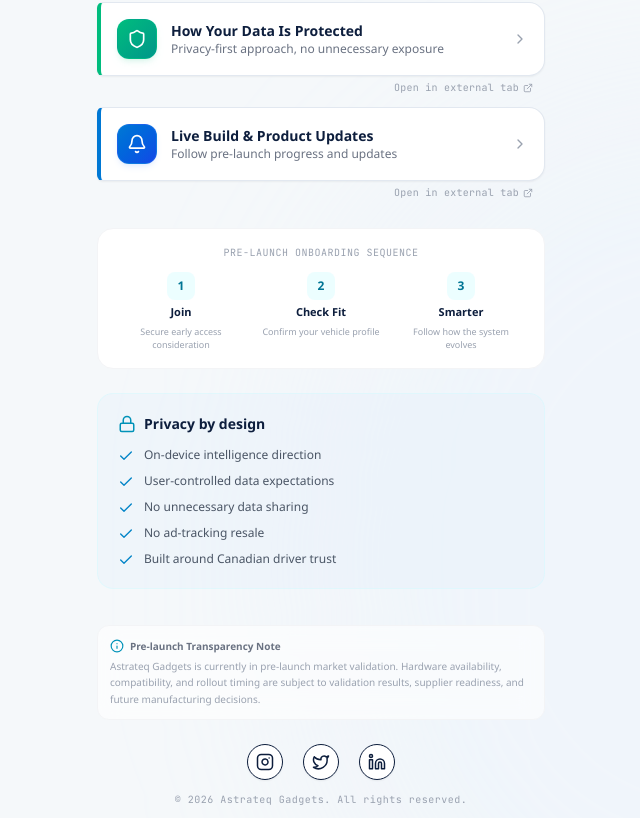
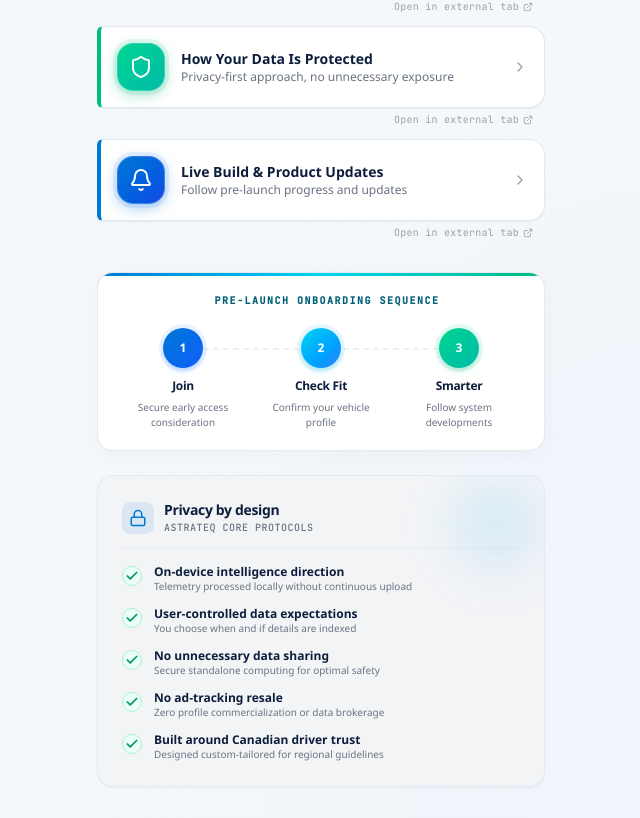
Before and after one commit to MaverickKing17/astrateq-linkbio-gateway, a React (Vite) app: page / in a window 1280 px wide. Shown: the part 1022-1840 px from the top of the page, without its empty margins (319-959 px from the left). Built offline with nearby package versions, Linux system fonts and the light colour scheme.

Commit message:
feat(ui): enhance summer readiness button styling
Refine visual aesthetics of the readiness button with updated sizing, icon scale, and hover transition effects to improve user engagement.

```diff
--- a/src/App.tsx
+++ b/src/App.tsx
@@ -153,9 +153,7 @@
               </span>
             </a>
           </motion.div>
-        </div>
-
-        {/* SECONDARY ACTION BUTTONS FLOW */}
+        </div>        {/* SECONDARY ACTION BUTTONS FLOW */}
         <div className="flex flex-col gap-3">
 
           {/* Button 1: Summer Vehicle Readiness Check (IMPROVED - FIRST UNDER COHORT CTA) */}
@@ -165,9 +163,9 @@
               className="w-full text-left bg-white border-l-4 border-l-amber-500 border-y border-r border-slate-200 rounded-r-2xl rounded-l-md p-4 flex items-center justify-between hover:border-amber-400 hover:shadow-[0_8px_25px_rgba(245,158,11,0.12)] hover:bg-amber-50/5 transition-all relative cursor-pointer shadow-xs"
               id="btn-summer-readiness"
             >
-              <div className="flex items-center gap-3.5">
-                <div className="w-10 h-10 rounded-xl bg-gradient-to-br from-amber-500 to-orange-600 text-white flex items-center justify-center shrink-0 border border-amber-400/20 shadow-md shadow-orange-500/10">
-                  <Compass className="w-5 h-5 text-white" />
+              <div className="flex items-center gap-4">
+                <div className="w-12 h-12 rounded-2xl bg-gradient-to-br from-amber-400 to-orange-500 text-white flex items-center justify-center shrink-0 border border-white/20 shadow-[0_4px_14px_rgba(245,158,11,0.35)] ring-4 ring-amber-500/10 group-hover:scale-105 group-hover:rotate-2 group-hover:shadow-[0_6px_20px_rgba(245,158,11,0.45)] transition-all duration-300">
+                  <Compass className="w-6 h-6 text-white" />
                 </div>
                 <div className="flex flex-col">
                   <span className="font-display font-extrabold text-sm text-[#0d1e3d] group-hover:text-amber-700 transition-colors">
@@ -177,7 +175,7 @@
                 </div>
               </div>
               <div className="flex items-center gap-1.5">
-                <span className="text-[10px] font-mono text-amber-700 font-bold hidden xs:inline-flex bg-amber-50 px-2 py-0.5 rounded-sm border border-amber-250">Interactive</span>
+                <span className="text-[10px] font-mono text-amber-700 font-bold hidden xs:inline-flex bg-amber-55 px-2 py-0.5 rounded-sm border border-amber-250">Interactive</span>
                 <ChevronRight className="w-4 h-4 text-gray-400 group-hover:translate-x-0.5 group-hover:text-amber-600 transition-all" />
               </div>
             </button>
@@ -203,9 +201,9 @@
               className="w-full text-left bg-white border-l-4 border-l-cyan-500 border-y border-r border-slate-200 rounded-r-2xl rounded-l-md p-4 flex items-center justify-between hover:border-cyan-400 hover:shadow-[0_8px_25px_rgba(6,182,212,0.12)] hover:bg-cyan-50/5 transition-all cursor-pointer shadow-xs"
               id="btn-vehicle-compatibility"
             >
-              <div className="flex items-center gap-3.5">
-                <div className="w-10 h-10 rounded-xl bg-gradient-to-br from-cyan-500 to-blue-600 text-white flex items-center justify-center shrink-0 border border-cyan-400/20 shadow-md shadow-cyan-500/10">
-                  <Car className="w-5 h-5 text-white" />
+              <div className="flex items-center gap-4">
+                <div className="w-12 h-12 rounded-2xl bg-gradient-to-br from-cyan-400 to-blue-500 text-white flex items-center justify-center shrink-0 border border-white/20 shadow-[0_4px_14px_rgba(6,182,212,0.35)] ring-4 ring-cyan-550/10 group-hover:scale-105 group-hover:rotate-2 group-hover:shadow-[0_6px_20px_rgba(6,182,212,0.45)] transition-all duration-300">
+                  <Car className="w-6 h-6 text-white" />
                 </div>
                 <div className="flex flex-col">
                   <span className="font-display font-extrabold text-sm text-[#0d1e3d] group-hover:text-cyan-700 transition-colors">
@@ -215,7 +213,7 @@
                 </div>
               </div>
               <div className="flex items-center gap-1.5">
-                <span className="text-[10px] font-mono text-cyan-700 font-bold hidden xs:inline-flex bg-cyan-50 px-2 py-0.5 rounded-sm border border-cyan-150">Interactive</span>
+                <span className="text-[10px] font-mono text-cyan-700 font-bold hidden xs:inline-flex bg-cyan-55 px-2 py-0.5 rounded-sm border border-cyan-150">Interactive</span>
                 <ChevronRight className="w-4 h-4 text-gray-400 group-hover:translate-x-0.5 group-hover:text-cyan-600 transition-all" />
               </div>
             </button>
@@ -240,9 +238,9 @@
               className="w-full text-left bg-white border-l-4 border-l-purple-500 border-y border-r border-slate-200 rounded-r-2xl rounded-l-md p-4 flex items-center justify-between hover:border-purple-400 hover:shadow-[0_8px_25px_rgba(168,85,247,0.12)] hover:bg-purple-50/5 transition-all cursor-pointer shadow-xs"
               id="btn-how-works"
             >
-              <div className="flex items-center gap-3.5">
-                <div className="w-10 h-10 rounded-xl bg-gradient-to-br from-purple-500 to-fuchsia-600 text-white flex items-center justify-center shrink-0 border border-purple-400/20 shadow-md shadow-purple-500/10">
-                  <Milestone className="w-5 h-5 text-white" />
+              <div className="flex items-center gap-4">
+                <div className="w-12 h-12 rounded-2xl bg-gradient-to-br from-purple-400 to-fuchsia-600 text-white flex items-center justify-center shrink-0 border border-white/20 shadow-[0_4px_14px_rgba(168,85,247,0.35)] ring-4 ring-purple-500/10 group-hover:scale-105 group-hover:rotate-2 group-hover:shadow-[0_6px_20px_rgba(168,85,247,0.45)] transition-all duration-300">
+                  <Milestone className="w-6 h-6 text-white" />
                 </div>
                 <div className="flex flex-col">
                   <span className="font-display font-extrabold text-sm text-[#0d1e3d] group-hover:text-purple-700 transition-colors">
@@ -274,9 +272,9 @@
               className="w-full text-left bg-white border-l-4 border-l-emerald-500 border-y border-r border-slate-200 rounded-r-2xl rounded-l-md p-4 flex items-center justify-between hover:border-emerald-400 hover:shadow-[0_8px_25px_rgba(16,185,129,0.12)] hover:bg-emerald-50/5 transition-all cursor-pointer shadow-xs"
               id="btn-privacy-protection"
             >
-              <div className="flex items-center gap-3.5">
-                <div className="w-10 h-10 rounded-xl bg-gradient-to-br from-emerald-500 to-teal-600 text-white flex items-center justify-center shrink-0 border border-emerald-400/20 shadow-md shadow-emerald-500/10">
-                  <Shield className="w-5 h-5 text-white" />
+              <div className="flex items-center gap-4">
+                <div className="w-12 h-12 rounded-2xl bg-gradient-to-br from-emerald-400 to-teal-500 text-white flex items-center justify-center shrink-0 border border-white/20 shadow-[0_4px_14px_rgba(16,185,129,0.35)] ring-4 ring-emerald-500/10 group-hover:scale-105 group-hover:rotate-2 group-hover:shadow-[0_6px_20px_rgba(16,185,129,0.45)] transition-all duration-300">
+                  <Shield className="w-6 h-6 text-white" />
                 </div>
                 <div className="flex flex-col">
                   <span className="font-display font-extrabold text-sm text-[#0d1e3d] group-hover:text-emerald-700 transition-colors">
@@ -308,9 +306,9 @@
               className="w-full text-left bg-white border-l-4 border-l-[#0078d4] border-y border-r border-slate-200 rounded-r-2xl rounded-l-md p-4 flex items-center justify-between hover:border-blue-400 hover:shadow-[0_8px_25px_rgba(0,120,212,0.12)] hover:bg-blue-50/5 transition-all cursor-pointer shadow-xs"
               id="btn-live-updates"
             >
-              <div className="flex items-center gap-3.5">
-                <div className="w-10 h-10 rounded-xl bg-gradient-to-br from-[#0078d4] to-blue-700 text-white flex items-center justify-center shrink-0 border border-blue-400/20 shadow-md shadow-blue-500/10">
-                  <Bell className="w-5 h-5 text-white" />
+              <div className="flex items-center gap-4">
+                <div className="w-12 h-12 rounded-2xl bg-gradient-to-br from-[#0078d4] to-blue-700 text-white flex items-center justify-center shrink-0 border border-white/20 shadow-[0_4px_14px_rgba(0,120,212,0.35)] ring-4 ring-blue-500/10 group-hover:scale-105 group-hover:rotate-2 group-hover:shadow-[0_6px_20px_rgba(0,120,212,0.45)] transition-all duration-300">
+                  <Bell className="w-6 h-6 text-white" />
                 </div>
                 <div className="flex flex-col">
                   <span className="font-display font-extrabold text-sm text-[#0d1e3d] group-hover:text-blue-700 transition-colors">
@@ -337,103 +335,131 @@
 
         </div>
 
-        {/* MINI PROCESS STRIP */}
-        <div className="bg-white border border-gray-100 rounded-2xl p-4 mt-1">
-          <h3 className="text-[10px] font-mono uppercase tracking-wider text-gray-400 mb-3 text-center">Pre-Launch Onboarding Sequence</h3>
-          <div className="grid grid-cols-3 gap-1.5 relative">
+        {/* PREMIUM PROCESS ONBOARDING SEQUENCE */}
+        <div className="bg-white border border-slate-200/90 rounded-2xl p-5 mt-2 shadow-[0_4px_20px_rgba(0,0,0,0.03)] relative overflow-hidden">
+          <div className="absolute top-0 left-0 right-0 h-[3px] bg-gradient-to-r from-[#0078d4] via-cyan-400 to-emerald-500" />
 
-            <div className="text-center flex flex-col items-center gap-1">
-              <div className="w-7 h-7 rounded-lg bg-cyan-50 text-cyan-700 flex items-center justify-center font-bold text-xs">
+          <h3 className="text-[10px] font-mono uppercase tracking-[0.15em] text-cyan-800 font-extrabold mb-5 text-center flex items-center justify-center gap-1.5">
+            <span className="w-1.5 h-1.5 rounded-full bg-cyan-500 animate-ping" />
+            Pre-Launch Onboarding Sequence
+          </h3>
+
+          <div className="grid grid-cols-3 gap-2 relative">
+            {/* Visual connector line in background */}
+            <div className="absolute top-5 left-[16%] right-[16%] h-[2px] border-t-2 border-dashed border-slate-200/60 z-0" />
+
+            {/* Step 1 */}
+            <div className="text-center flex flex-col items-center gap-1.5 relative z-10 group">
+              <div className="w-10 h-10 rounded-full bg-gradient-to-br from-[#0078d4] to-blue-600 text-white flex items-center justify-center font-bold text-xs shadow-md shadow-blue-500/20 ring-4 ring-blue-500/10 group-hover:scale-105 transition-all duration-300">
                 1
               </div>
-              <span className="text-[11px] font-bold text-[#0d1e3d]">Join</span>
-              <p className="text-[9px] text-gray-400 leading-normal px-1">Secure early access consideration</p>
+              <span className="text-xs font-extrabold text-[#0d1e3d] tracking-tight mt-1">Join</span>
+              <p className="text-[10px] text-gray-500 leading-normal font-medium px-1">Secure early access consideration</p>
             </div>
 
-            <div className="text-center flex flex-col items-center gap-1">
-              <div className="w-7 h-7 rounded-lg bg-cyan-50 text-cyan-700 flex items-center justify-center font-bold text-xs">
+            {/* Step 2 */}
+            <div className="text-center flex flex-col items-center gap-1.5 relative z-10 group">
+              <div className="w-10 h-10 rounded-full bg-gradient-to-br from-cyan-400 to-blue-500 text-white flex items-center justify-center font-bold text-xs shadow-md shadow-cyan-500/20 ring-4 ring-cyan-500/10 group-hover:scale-105 transition-all duration-300">
                 2
               </div>
-              <span className="text-[11px] font-bold text-[#0d1e3d]">Check Fit</span>
-              <p className="text-[9px] text-gray-400 leading-normal px-1">Confirm your vehicle profile</p>
+              <span className="text-xs font-extrabold text-[#0d1e3d] tracking-tight mt-1">Check Fit</span>
+              <p className="text-[10px] text-gray-500 leading-normal font-medium px-1">Confirm your vehicle profile</p>
             </div>
 
-            <div className="text-center flex flex-col items-center gap-1">
-              <div className="w-7 h-7 rounded-lg bg-cyan-50 text-cyan-700 flex items-center justify-center font-bold text-xs">
+            {/* Step 3 */}
+            <div className="text-center flex flex-col items-center gap-1.5 relative z-10 group">
+              <div className="w-10 h-10 rounded-full bg-gradient-to-br from-emerald-400 to-teal-500 text-white flex items-center justify-center font-bold text-xs shadow-md shadow-emerald-500/20 ring-4 ring-emerald-500/10 group-hover:scale-105 transition-all duration-300">
                 3
               </div>
-              <span className="text-[11px] font-bold text-[#0d1e3d]">Smarter</span>
-              <p className="text-[9px] text-gray-400 leading-normal px-1">Follow how the system evolves</p>
+              <span className="text-xs font-extrabold text-[#0d1e3d] tracking-tight mt-1">Smarter</span>
+              <p className="text-[10px] text-gray-500 leading-normal font-medium px-1">Follow system developments</p>
             </div>
 
           </div>
         </div>
 
-        {/* TRUST / PRIVACY SECTION (COMPACT CARD) */}
-        <div className="bg-[#e6f0fa]/40 border border-cyan-100/40 rounded-2xl p-5 space-y-3">
-          <div className="flex items-center gap-2">
-            <Lock className="w-4.5 h-4.5 text-cyan-600" />
-            <h3 className="font-display font-bold text-sm text-[#0d1e3d]">Privacy by design</h3>
+        {/* TRUST & PRIVACY SLATE (COMPACT HIGH-END DESIGN) */}
+        <div className="bg-[#f3f4f6] border border-slate-200/80 rounded-2xl p-6 relative overflow-hidden shadow-xs">
+          <div className="absolute top-0 right-0 w-24 h-24 bg-gradient-to-br from-cyan-400/10 to-blue-500/10 rounded-full blur-xl pointer-events-none" />
+
+          <div className="flex items-center gap-2.5 mb-4 border-b border-slate-200/60 pb-3">
+            <div className="w-8 h-8 rounded-lg bg-[#0078d4]/10 text-[#0078d4] flex items-center justify-center shrink-0">
+              <Lock className="w-4.5 h-4.5 text-[#0078d4]" />
+            </div>
+            <div>
+              <h3 className="font-display font-extrabold text-sm text-[#0d1e3d] tracking-tight">Privacy by design</h3>
+              <p className="text-[10px] text-gray-500 font-medium font-mono uppercase tracking-wider">Astrateq Core Protocols</p>
+            </div>
           </div>
-          <ul className="space-y-2">
+
+          <ul className="space-y-3">
             {[
-              'On-device intelligence direction',
-              'User-controlled data expectations',
-              'No unnecessary data sharing',
-              'No ad-tracking resale',
-              'Built around Canadian driver trust'
-            ].map((bullet) => (
-              <li key={bullet} className="flex items-start gap-2.5 text-xs text-gray-600">
-                <Check className="w-4 h-4 text-[#0284c7] shrink-0 mt-0.5" />
-                <span className="leading-normal">{bullet}</span>
+              { title: 'On-device intelligence direction', desc: 'Telemetry processed locally without continuous upload' },
+              { title: 'User-controlled data expectations', desc: 'You choose when and if details are indexed' },
+              { title: 'No unnecessary data sharing', desc: 'Secure standalone computing for optimal safety' },
+              { title: 'No ad-tracking resale', desc: 'Zero profile commercialization or data brokerage' },
+              { title: 'Built around Canadian driver trust', desc: 'Designed custom-tailored for regional guidelines' }
+            ].map((item, idx) => (
+              <li key={idx} className="flex items-start gap-3 text-xs text-gray-700">
+                <div className="bg-emerald-50 text-emerald-600 rounded-full p-0.5 shrink-0 mt-0.5 border border-emerald-200">
+                  <Check className="w-3.5 h-3.5 stroke-[3]" />
+                </div>
+                <div className="flex flex-col">
+                  <span className="leading-tight font-bold text-[#0d1e3d]">{item.title}</span>
+                  <span className="text-[10px] text-gray-500 leading-normal font-medium">{item.desc}</span>
+                </div>
               </li>
             ))}
           </ul>
         </div>
 
-        {/* PRE-LAUNCH TRANSPARENCY NOTE */}
-        <footer className="space-y-6 pt-3 text-center">
-          <div className="bg-white/60 backdrop-blur-md rounded-xl p-3 border border-gray-100 text-[10px] text-gray-400 leading-relaxed text-left space-y-1">
-            <div className="flex items-center gap-1.5 font-semibold text-gray-500 mb-1 font-display">
-              <Info className="w-3.5 h-3.5 text-cyan-600" />
+        {/* TRUSTED TRANSPARENCY NOTE */}
+        <footer className="space-y-6 pt-2 text-center">
+          <div className="bg-white border-l-4 border-l-[#0078d4] rounded-r-xl rounded-l-md p-4 text-left shadow-[0_2px_12px_rgba(0,0,0,0.015)] border border-y-slate-200/50 border-r-slate-200/50">
+            <div className="flex items-center gap-2 font-extrabold text-[#0d1e3d] mb-1.5 font-display text-xs tracking-tight">
+              <div className="w-5 h-5 rounded bg-blue-50 flex items-center justify-center">
+                <Info className="w-3.5 h-3.5 text-[#0078d4]" />
+              </div>
               <span>Pre-launch Transparency Note</span>
             </div>
-            Astrateq Gadgets is currently in pre-launch market validation. Hardware availability, compatibility, and rollout timing are subject to validation results, supplier readiness, and future manufacturing decisions.
+            <p className="text-[11px] text-gray-500 leading-relaxed font-semibold">
+              Astrateq Gadgets is currently in pre-launch market validation. Hardware availability, compatibility, and rollout timing are subject to validation results, supplier readiness, and future manufacturing decisions.
+            </p>
           </div>
 
-          {/* SOCIAL LINKS (Secondary, placed at the bottom, non-competing) */}
+          {/* SOCIAL LINKS (Microsoft High-Touch Layout) */}
           <div className="space-y-3">
             <div className="flex justify-center gap-5">
               <a
                 href={socialLinks.instagram}
                 target="_blank"
                 rel="noreferrer"
-                className="w-9 h-9 rounded-full bg-white border border-gray-150 flex items-center justify-center text-[#0d1e3d] hover:text-cyan-600 hover:border-cyan-200 transition-colors shadow-xs"
+                className="w-10 h-10 rounded-full bg-white border border-gray-200 flex items-center justify-center text-[#0d1e3d] hover:text-[#0078d4] hover:border-[#0078d4] hover:shadow-lg hover:shadow-blue-500/5 hover:-translate-y-0.5 transition-all shadow-xs"
                 title="Follow Instagram (@astrateq24)"
               >
-                <Instagram className="w-4.5 h-4.5" />
+                <Instagram className="w-5 h-5" />
               </a>
               <a
                 href={socialLinks.x}
                 target="_blank"
                 rel="noreferrer"
-                className="w-9 h-9 rounded-full bg-white border border-gray-150 flex items-center justify-center text-[#0d1e3d] hover:text-cyan-600 hover:border-cyan-200 transition-colors shadow-xs"
+                className="w-10 h-10 rounded-full bg-white border border-gray-200 flex items-center justify-center text-[#0d1e3d] hover:text-[#0078d4] hover:border-[#0078d4] hover:shadow-lg hover:shadow-blue-500/5 hover:-translate-y-0.5 transition-all shadow-xs"
                 title="Follow X / Twitter (@AstrateqIQ)"
               >
-                <Twitter className="w-4.5 h-4.5" />
+                <Twitter className="w-5 h-5" />
               </a>
               <a
                 href={socialLinks.linkedin}
                 target="_blank"
                 rel="noreferrer"
-                className="w-9 h-9 rounded-full bg-white border border-gray-150 flex items-center justify-center text-[#0d1e3d] hover:text-cyan-600 hover:border-cyan-200 transition-colors shadow-xs"
+                className="w-10 h-10 rounded-full bg-white border border-gray-200 flex items-center justify-center text-[#0d1e3d] hover:text-[#0078d4] hover:border-[#0078d4] hover:shadow-lg hover:shadow-blue-500/5 hover:-translate-y-0.5 transition-all shadow-xs"
                 title="Follow LinkedIn (company/astrateq-gadgets)"
               >
-                <Linkedin className="w-4.5 h-4.5" />
+                <Linkedin className="w-5 h-5" />
               </a>
             </div>
 
-            <p className="text-[10px] text-gray-400 font-mono tracking-wider">
+            <p className="text-[10px] text-gray-400 font-mono tracking-wider font-semibold">
               &copy; {new Date().getFullYear()} Astrateq Gadgets. All rights reserved.
             </p>
           </div>
```
